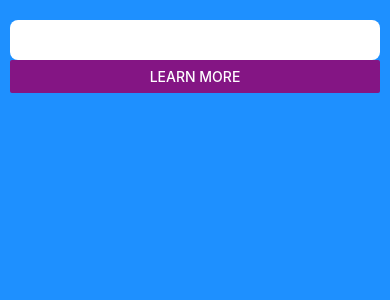
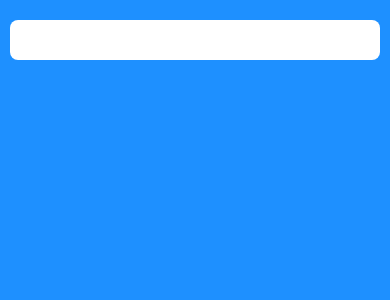
Before and after one commit to Domino731/Notes-app-, a React Native app: screen / in a window 390 px wide. Shown: the top 300 px of the page. Built offline with nearby package versions, Linux system fonts and the light colour scheme.

Commit message:
toDo - changing text state & listening for task lenght

```diff
--- a/components/toDo/toDo.tsx
+++ b/components/toDo/toDo.tsx
@@ -1,45 +1,68 @@
 import React, { FunctionComponent, useState } from "react";
-import { View ,  StyleSheet, TextInput, Button} from "react-native";
+import {
+  View,
+  StyleSheet,
+  TextInput,
+  Button,
+  TouchableOpacity,
+  Text
+} from "react-native";
 
-export const ToDo : FunctionComponent = () => {
-
+export const ToDo: FunctionComponent = () => {
   const [data, setData] = useState<string[]>([]);
 
-  const [taskText, setTaskText] = useState<string>('');
+  const [taskText, setTaskText] = useState<string>("");
 
-
+  const [flag, setFlag] = useState<boolean>(false);
 
   const handleAddTask = () => {
-    setData( prev => [...prev, taskText]);
-    return setTaskText('');
+    setData((prev) => [...prev, taskText]);
+    return setTaskText("");
+  };
+
+  const handleSetTaskText = (data: string) => {
+    data.length > 0 ? setFlag(true) : setFlag(false) ;
+    return setTaskText(data);
   }
-
- return <View style={styles.container}>
+  return (
+    <View style={styles.container}>
       <TextInput
         style={styles.input}
         defaultValue="You can type in me"
-        onChangeText={setTaskText}
+        onChangeText={handleSetTaskText}
         value={taskText}
       />
-      <Button
-  onPress={handleAddTask}
-  title="Learn More"
-  color="#841584"
-  accessibilityLabel="Learn more about this purple button"
-/>
+      {flag && <TouchableOpacity style={styles.button}>
+        <Text style={styles.buttonText}>Add new task</Text>
+      </TouchableOpacity>}
     </View>
-}
+  );
+};
 
 const styles = StyleSheet.create({
   container: {
-     paddingTop: 20
+    paddingTop: 20,
   },
   input: {
-          backgroundColor: '#fff',
+    backgroundColor: "#fff",
     fontSize: 20,
     height: 40,
     paddingLeft: 10,
     paddingRight: 10,
-          borderRadius: 8
+    borderRadius: 8,
+  },
+  button: {
+    marginTop: 12,
+    width: '100%',
+    paddingTop: 6,
+    paddingBottom: 6,
+    backgroundColor: '#f72585',
+    borderRadius: 8,
+  },
+  buttonText: {
+    fontSize: 20,
+    textAlign: 'center',
+    color: '#fff',
+    fontWeight: 'bold',
   }
 });
```
Lines whose indentation alone changed are shown as unchanged.
